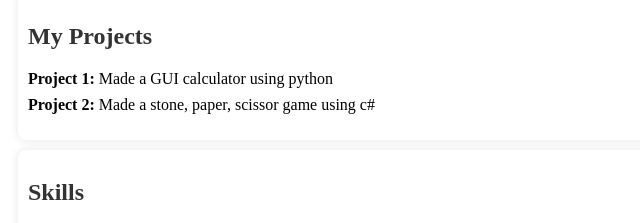
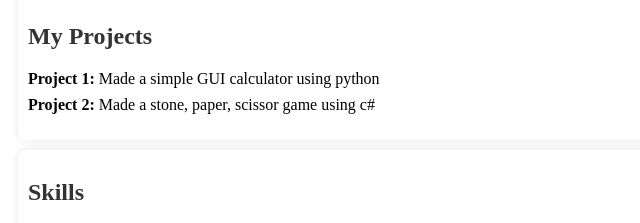
Before and after one commit to SK-HUB1276/SK-HUB1276.github.io, a plain HTML site: page index.html in a window 1280 px wide. Shown: the part 350-573 px from the top of the page, 0-640 px from the left. Drawn offline with Linux system fonts and the light colour scheme.

Commit message:
Update index.html

```diff
--- a/index.html
+++ b/index.html
@@ -68,7 +68,7 @@
         <div>
             <h2>My Projects</h2>
             <ul>
-                <li><strong>Project 1:</strong> Made a GUI calculator using python </li>
+                <li><strong>Project 1:</strong> Made a simple GUI calculator using python </li>
                 <li><strong>Project 2:</strong> Made a stone, paper, scissor game using c#</li>
 
             </ul>
```
